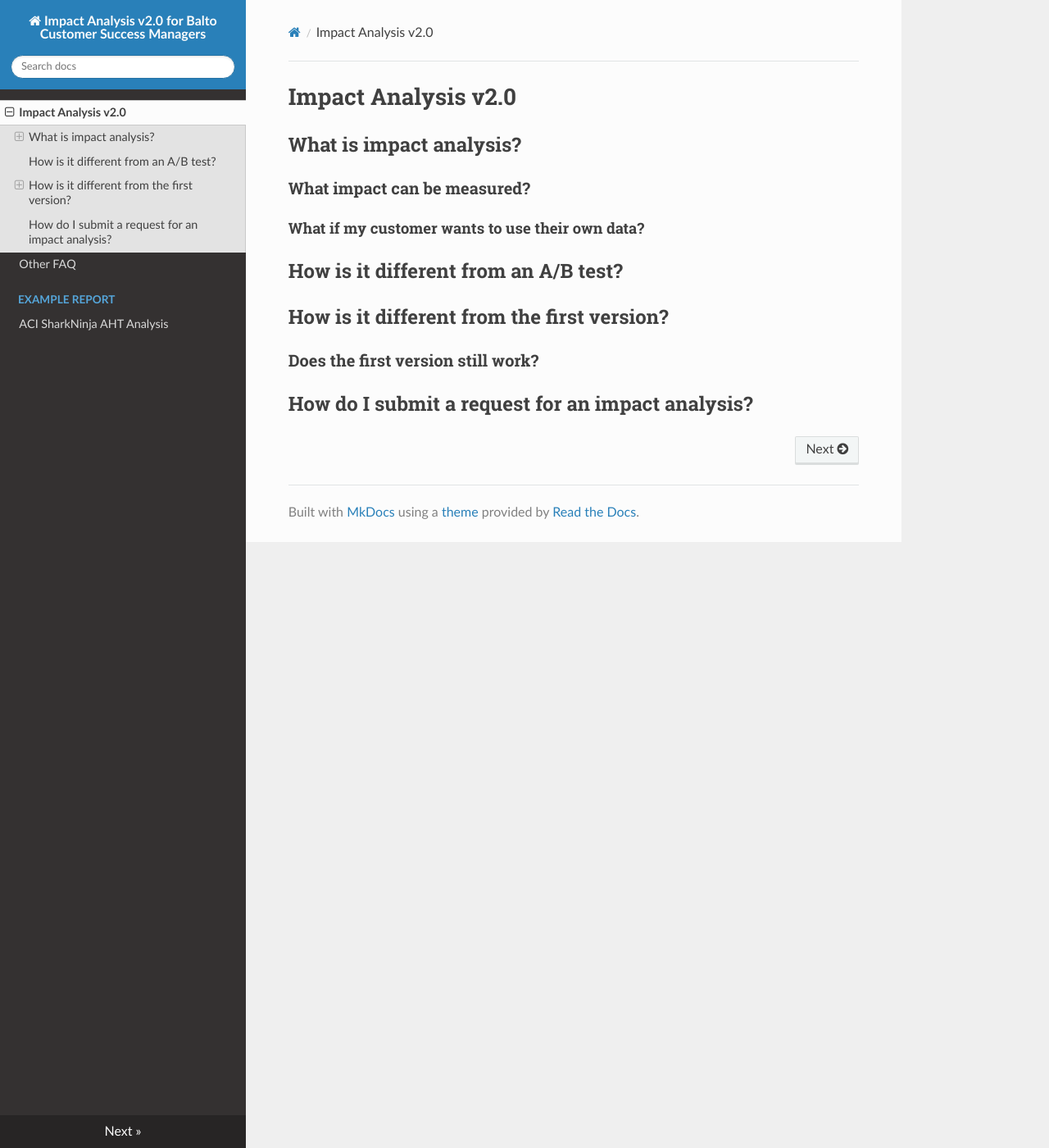
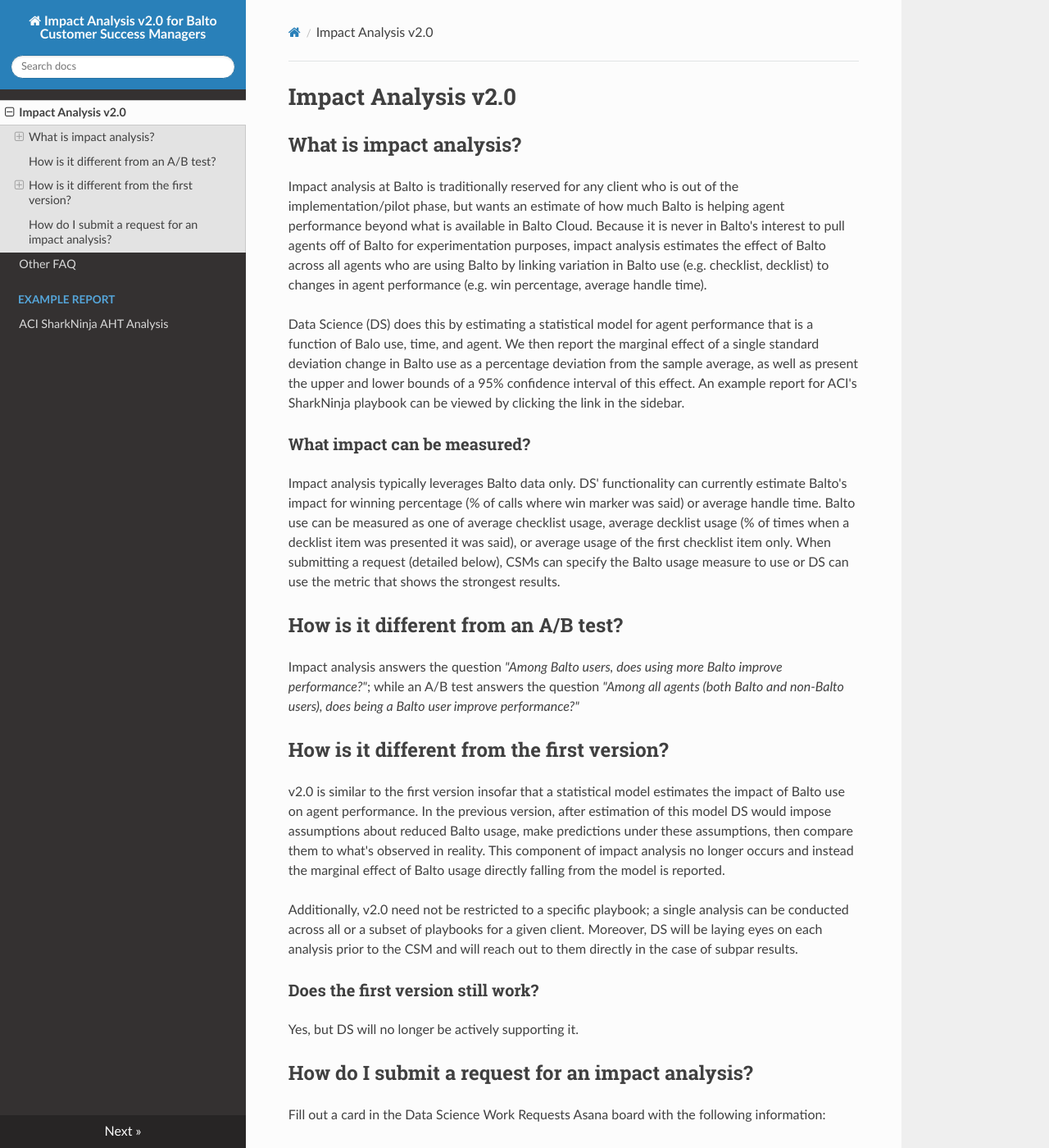
Before and after one commit to ryanvolkert/csm-impact-docs, an MkDocs documentation site: the page built from docs/index.md, in a window 1280 px wide and 1400 px high. Shown: the whole window at 82% size. Built offline with MkDocs 1.6.1, drawn with Linux system fonts in a browser that asks for light colours; nearby versions of some CDN libraries; some of the changed text lies outside the part shown.

Commit message:
first draft

```diff
--- a/docs/index.md
+++ b/docs/index.md
@@ -1,11 +1,44 @@
 # Impact Analysis v2.0
 ## What is impact analysis?
+Impact analysis at Balto is traditionally reserved for any client who is out of the implementation/pilot phase, but wants an estimate
+of how much Balto is helping agent performance beyond what is available in Balto Cloud. Because it is never in Balto's interest
+to pull agents off of Balto for experimentation purposes, impact analysis estimates the effect of Balto across all
+agents who are using Balto by linking variation in Balto use (e.g. checklist, decklist) to changes in agent performance (e.g. win percentage,
+average handle time).
+
+Data Science (DS) does this by estimating a statistical model for agent performance that is a function of Balo use, time, and agent.
+We then report the marginal effect of a single standard deviation change in Balto use as a percentage deviation from the sample average, as well as present
+the upper and lower bounds of a 95% confidence interval of this effect. An example report for ACI's SharkNinja playbook
+can be viewed by clicking the link in the sidebar.
+
 ### What impact can be measured?
-#### What if my customer wants to use their own data?
+Impact analysis typically leverages Balto data only. DS' functionality can currently estimate Balto's impact
+for winning percentage (% of calls where win marker was said) or average handle time. Balto use can be measured as one of average checklist usage,
+average decklist usage (% of times when a decklist item was presented it was said), or average usage of the first checklist
+item only. When submitting a request (detailed below), CSMs can specify the Balto usage measure to use or DS
+can use the metric that shows the strongest results.
+## How is it different from an A/B test?
+Impact analysis answers the question *"Among Balto users, does using more Balto improve performance?"*; while an A/B test
+answers the question *"Among all agents (both Balto and non-Balto users), does being a Balto user improve performance?"*
+## How is it different from the first version?
+v2.0 is similar to the first version insofar that a statistical model estimates the impact of Balto use
+on agent performance. In the previous version, after estimation of this model DS would impose assumptions about reduced Balto usage,
+make predictions under these assumptions, then compare them to what's observed in reality.
+This component of impact analysis no longer occurs and instead the marginal effect of Balto usage directly falling from
+the model is reported.
 
-## How is it different from an A/B test?
+Additionally, v2.0 need not be restricted to a specific playbook; a single analysis can be conducted across all
+or a subset of playbooks for a given client. Moreover, DS will be laying eyes on each analysis prior to the CSM and will reach
+out to them directly in the case of subpar results.
+### Does the first version still work?
+Yes, but DS will no longer be actively supporting it.
+## How do I submit a request for an impact analysis?
+Fill out a card in the Data Science Work Requests Asana board with the following information:
 
-## How is it different from the first version?
-### Does the first version still work?
+- Client name
+- Time period to analyze (e.g. start date and end date). Please limit this time period to two months or less.
+- Playbook(s) to analyze. If wanting separate analyses by playbook, please specify in the request.
+- Any sort of additional information related to the analysis such as, employing a specific measure of Balto use or filtering on duration (only calls 60 seconds or longer are used by default),
+user exclusion, etc.
 
-## How do I submit a request for an impact analysis?
+In the case of satisfactory results, DS will deliver the analysis to the CSM in Asana.
```
Also changed, not shown: docs/faq.md (+1 -1 lines).
